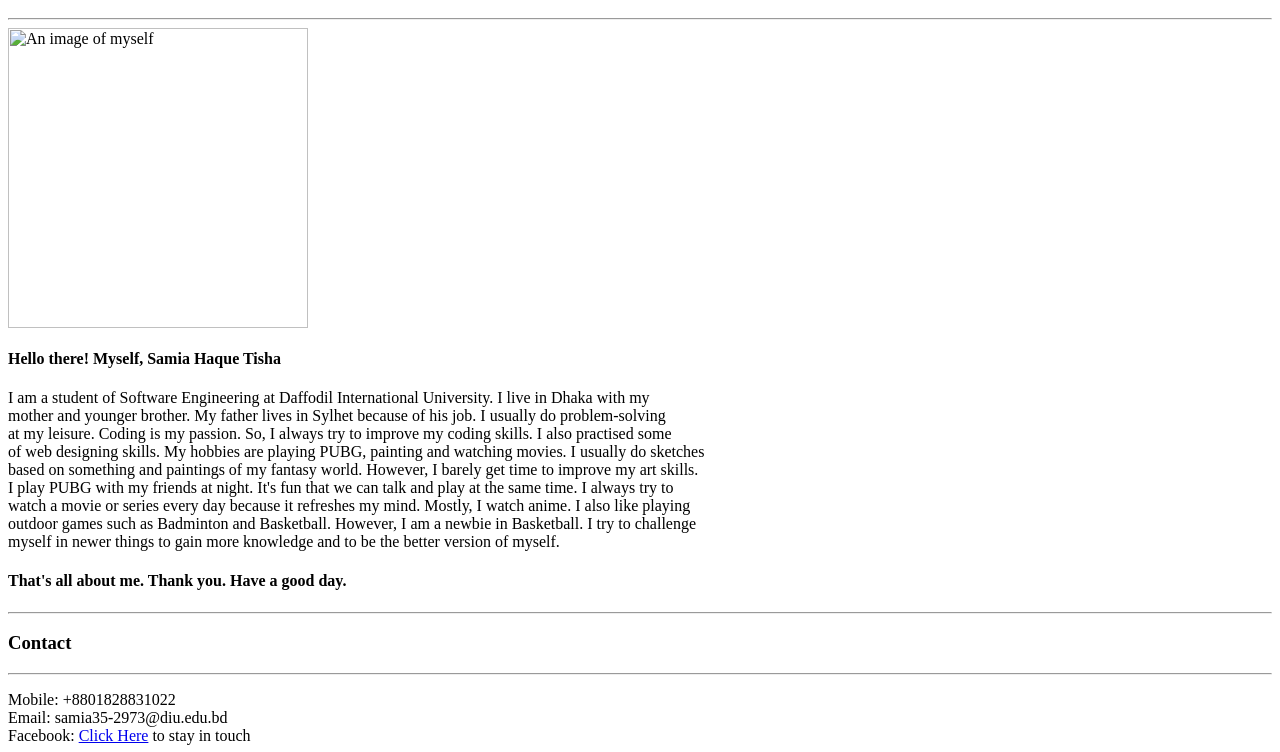
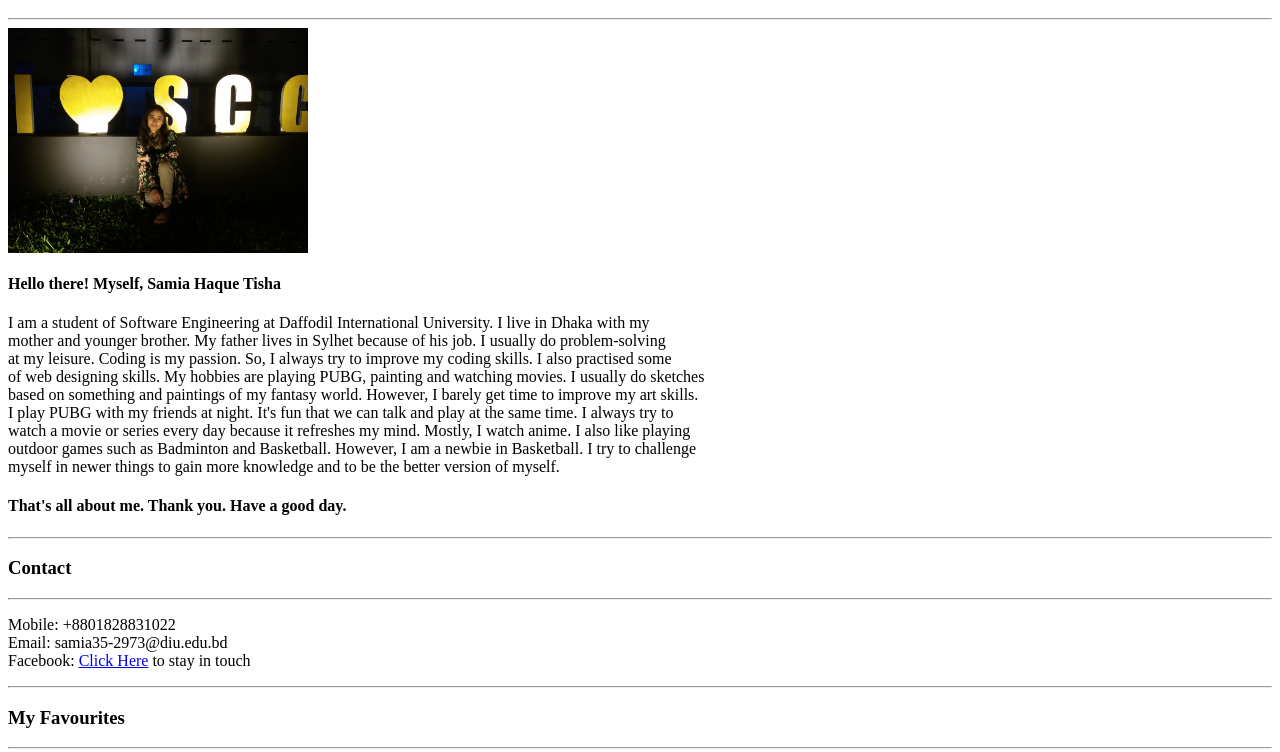
Before and after one commit to johan361/tasknew, a plain HTML site: page samia.html in a window 1280 px wide. Shown: the part 48-800 px from the top of the page. Drawn offline with Linux system fonts and the light colour scheme.

Commit message:
Update samia.html

```diff
--- a/samia.html
+++ b/samia.html
@@ -5,7 +5,7 @@
     <body>
         <h1>Welcome to My Profile!!</h1>
         <hr>
-        <img src="images/tisha.jpg" alt="An image of myself" width="300">
+        <img src="tisha.jpg" alt="An image of myself" width="300">
         <h4>Hello there! Myself, Samia Haque Tisha</h4>
         <p>I am a student of Software Engineering at Daffodil International University. I live in Dhaka with my<br>
         mother and younger brother. My father lives in Sylhet because of his job. I usually do problem-solving <br>
```
